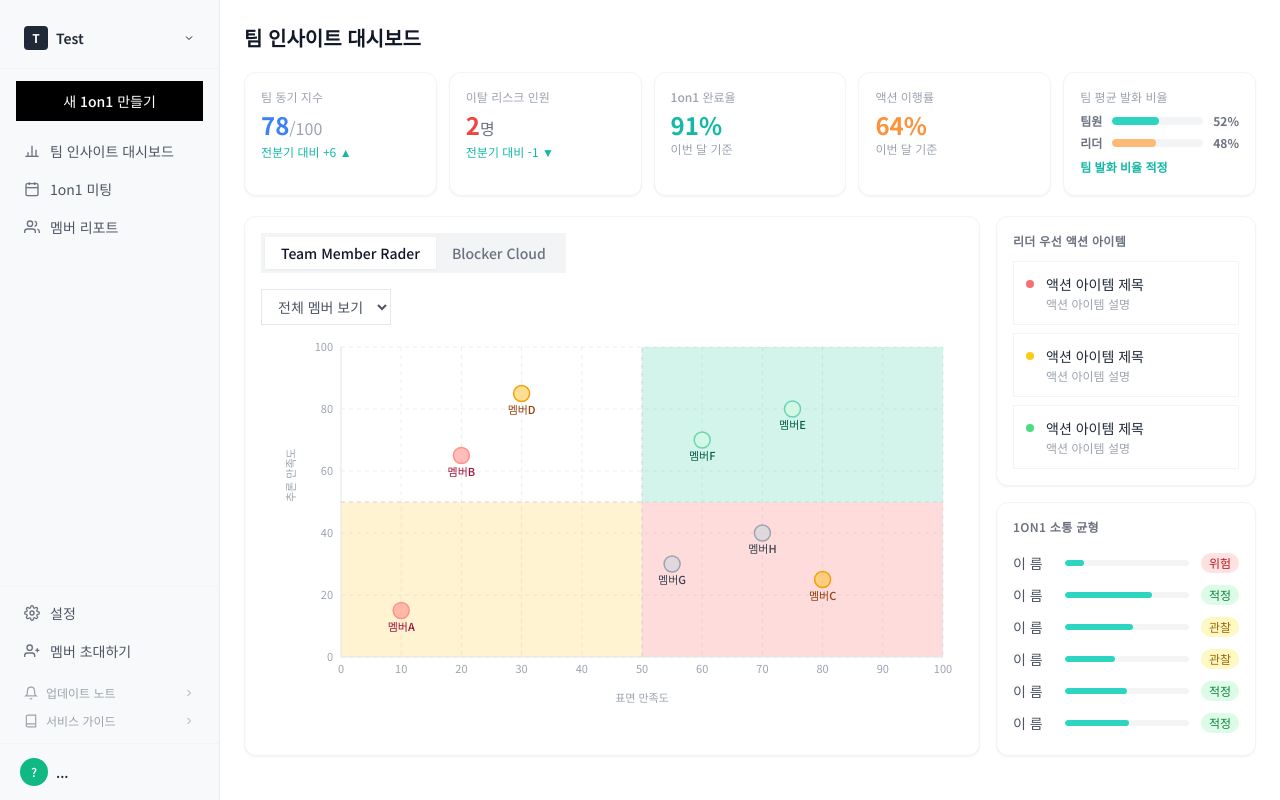
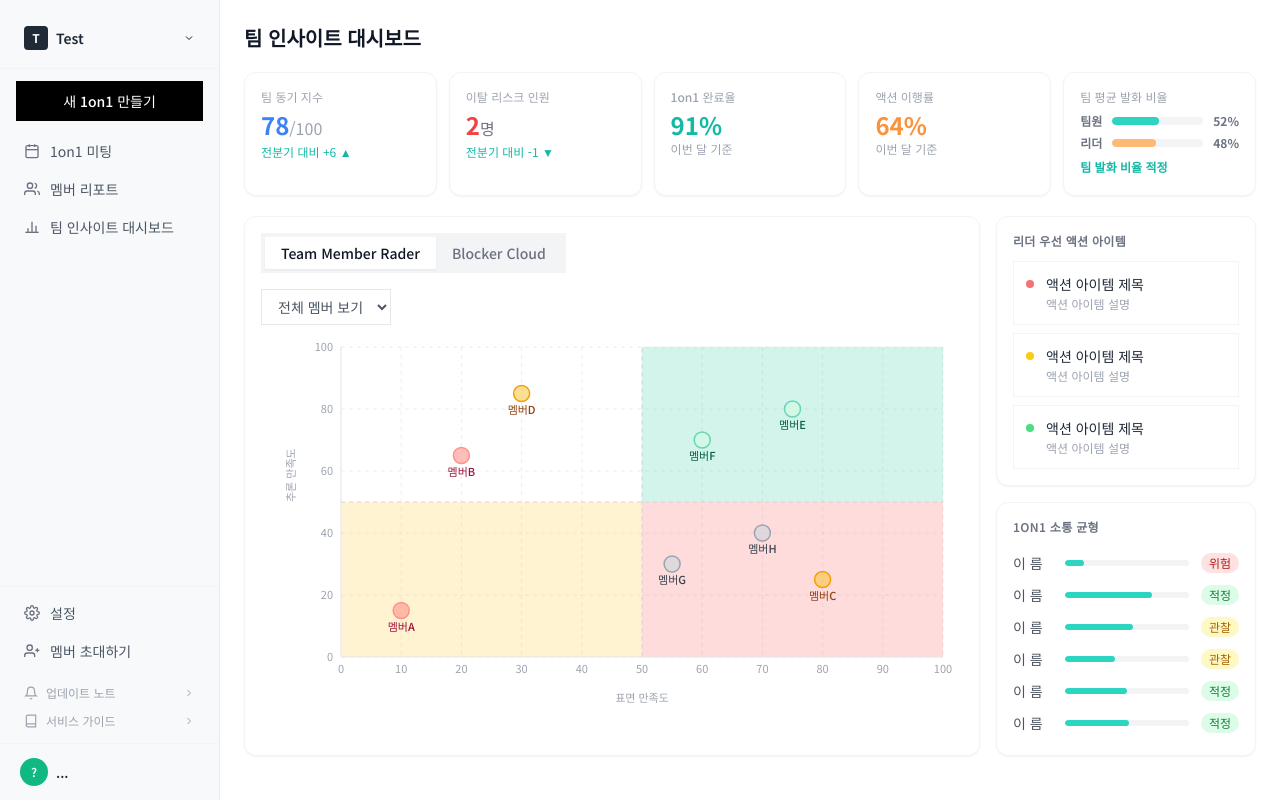
Before and after one commit to Team-A-ing/FE, a React (Vite) app: page /invite in a window 1280 px wide. Built offline with nearby package versions, Linux system fonts and the light colour scheme; no server answers.

Commit message:
refactor: 서비스 접속 시 로그인 화면으로 이동하도록 수정

```diff
--- a/src/app/router.tsx
+++ b/src/app/router.tsx
@@ -10,7 +10,7 @@ import MemberMeetingDetailPage from '@/pages/member/MeetingDetailPage';
 import SurveyPage from '@/pages/member/SurveyPage';
 
 const router = createBrowserRouter([
-  { path: '/', element: <Navigate to="/leader/dashboard" replace /> },
+  { path: '/', element: <Navigate to="/login" replace /> },
   { path: '/login', element: <LoginPage /> },
   { path: '/signup', element: <SignupPage /> },
   { path: '/leader/dashboard', element: <LeaderDashboard /> },
@@ -18,7 +18,6 @@ const router = createBrowserRouter([
   { path: '/leader/meeting/:meetingId', element: <LeaderMeetingDetailPage /> },
   { path: '/leader/promises', element: <PromiseLedgerPage /> },
   { path: '/leader/reports', element: <LeaderDashboard /> },
-  { path: '/leader/9box', element: <LeaderDashboard /> },
   { path: '/leader/overview', element: <LeaderDashboard /> },
   { path: '/member/dashboard', element: <MemberDashboard /> },
   { path: '/member/meeting/:meetingId', element: <MemberMeetingDetailPage /> },
--- a/src/components/layout/Sidebar.tsx
+++ b/src/components/layout/Sidebar.tsx
@@ -82,9 +82,9 @@ const LogoutIcon = () => (
 );
 
 const navItems: NavItem[] = [
-  { label: '팀 인사이트 대시보드', path: '/leader/dashboard', icon: <BarChartIcon /> },
   { label: '1on1 미팅', path: '/leader/meetings', icon: <CalendarIcon /> },
   { label: '멤버 리포트', path: '/leader/reports', icon: <UsersIcon /> },
+  { label: '팀 인사이트 대시보드', path: '/leader/dashboard', icon: <BarChartIcon /> },
 ];
 
 const bottomItems = [
```
Also changed, not shown: 2 other files (tests, documents, lock files or other folders).
